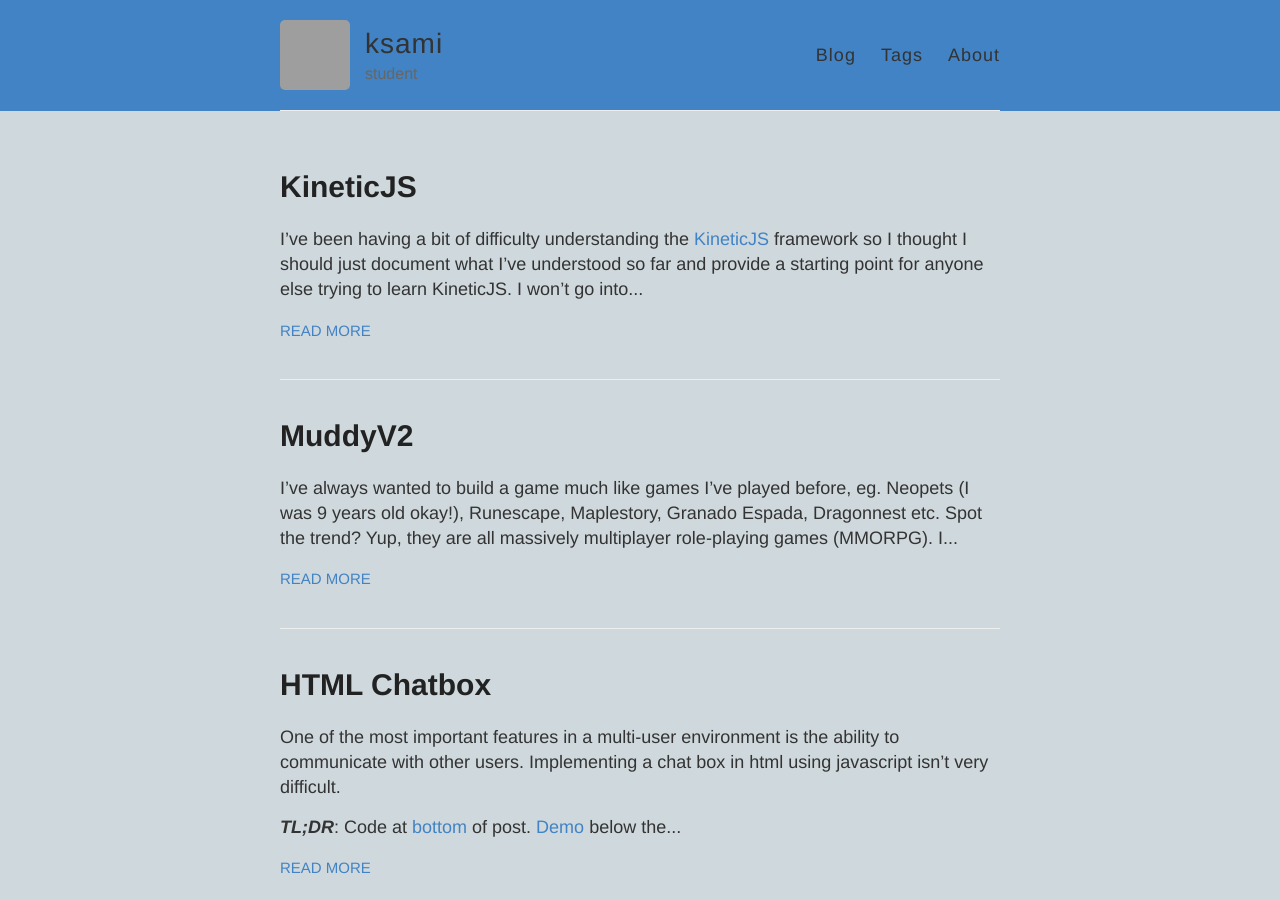
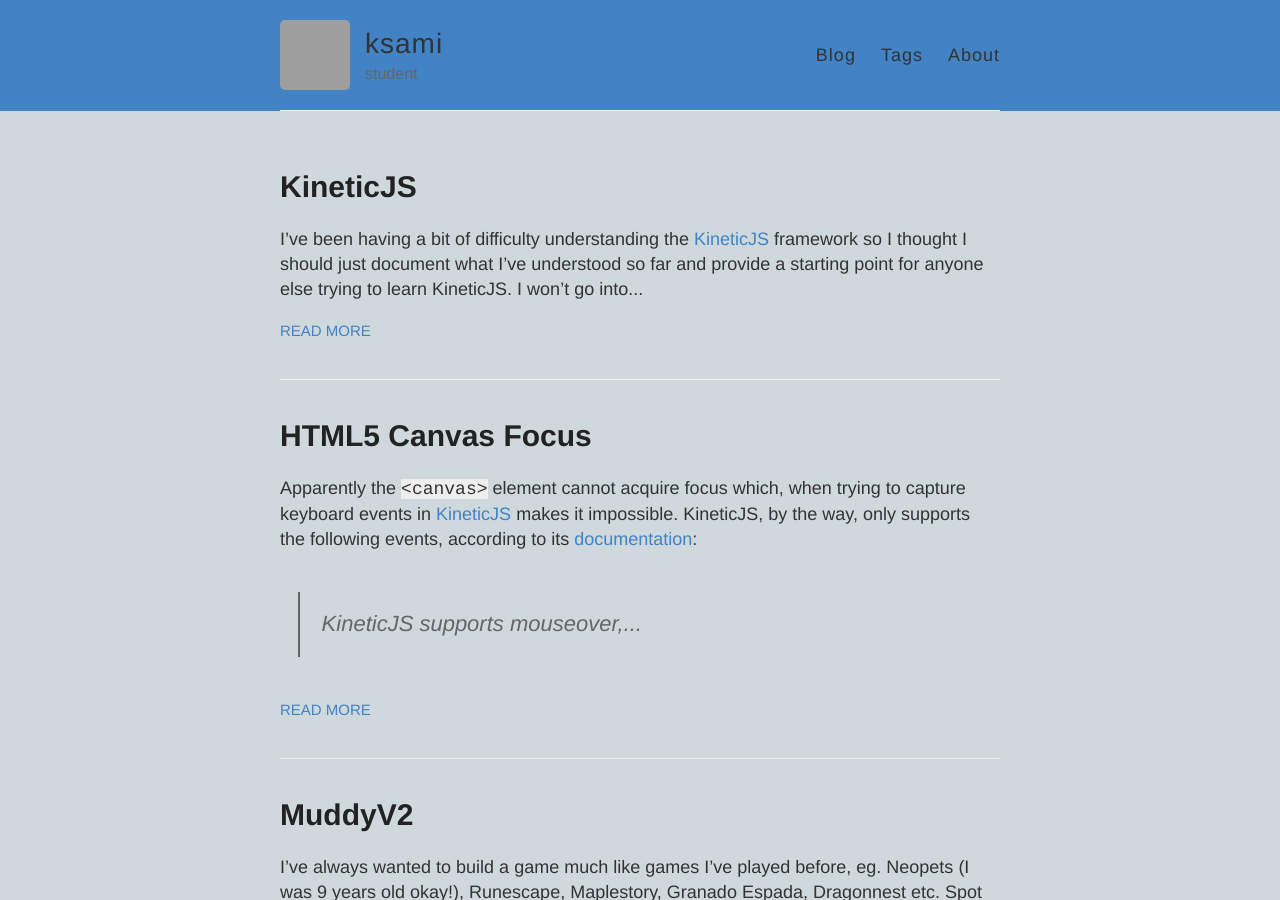
Before and after one commit to ksami/ksami.github.io, a Jekyll site: the page built from index.html, in a window 1280 px wide and 900 px high. Built offline with Jekyll 4.4.1, drawn with Linux system fonts in a browser that asks for light colours; Markdown is read by kramdown in place of the engine named in the settings; comment, search, counter and statistics services are not loaded; grey boxes are pictures that could not be loaded.

Commit message:
add post HTML5 canvas

````diff
--- /dev/null
+++ b/_posts/2015-01-30-HTML5-Canvas.md
@@ -0,0 +1,20 @@
+---
+layout: post
+title: HTML5 Canvas Focus
+tags: [muddy, HTML5, canvas, javascript, jquery, KineticJS]
+---
+
+Apparently the `<canvas>` element cannot acquire focus which, when trying to capture keyboard events in [KineticJS](http://kineticjs.com) makes it impossible. KineticJS, by the way, only supports the following events, according to its [documentation](http://agavestorm.com/kineticjs/index.html):
+> KineticJS supports mouseover, mousemove, mouseout, mouseenter, mouseleave, mousedown, mouseup, click, dblclick, touchstart, touchmove, touchend, tap, dbltap, dragstart, dragmove, and dragend events.
+> Kinetic Stage supports contentMouseover, contentMousemove, contentMouseout, contentMousedown, contentMouseup, contentClick, contentDblclick, contentTouchstart, contentTouchmove, contentTouchend, contentTap, and contentDblTap.
+
+As I've mentioned in an earlier post on KineticJS, layers are rendered as `<canvas>` elements in HTML. Using a workaround from a StackOverflow [answer](http://stackoverflow.com/a/12887221/4469613), I came up with this:
+
+```javascript
+$("canvas").attr("tabindex", 1);
+
+$(".page").focus(function() {
+  $("canvas").focus();
+});
+```
+Using JQuery (really makes life easier), I add the `tabindex` attribute to the `<canvas>`. Doesn't really matter what the tabindex actually is as long as it is an integer. Next, I add a callback function for the `focus` event on my `page` element which I use as a container for the entire page. Inside the function, I simply switch focus over to the `<canvas>` element. From there on, the `.keydown()` function on the `<canvas>` element will actually work and you can use it to fire off KineticJS events.
--- a/_posts/2015-01-30-KineticJS.md
+++ b/_posts/2015-01-30-KineticJS.md
@@ -19,7 +19,7 @@ The structure of KineticJS is actually quite logical and easy to visualise. Ther
 #### Stage
 The stage is the container holding all these layers. Layers have to be explicitly added to the stage using `stage.add(layer)`.
 
-It is rendered in HTML as a `<div>` tag with a class of `kineticjs-content`.
+It is rendered in HTML as a `<div>` element with a class of `kineticjs-content`.
 
 #### Layers
 Layers hold one or more elements and have the following properties:
@@ -32,6 +32,8 @@ Property 1 is useful in cases such as having a character on top of a background.
 Property 2 means that changes which target the layer affect all the elements on that layer. For example, moving the layer towards the right would also move all elements on that layer.
 
 Property 3 could be said to be implied from Property 2 but I feel that it should be highlighted. Any changes made to say, layer 1, would not affect layer 2. I don't know how else I can elaborate this.
+
+Layers are rendered in HTML as `<canvas>` elements, each layer a separate `<canvas>`.
 
 #### Elements
 So far, I've used the Image, Sprite, Line and Rect elements which create an element of its namesake. Sprites are especially useful if you already have frames of an animation and want to quickly animate it. Other elements can be found in the documentation from [AgaveStorm] and shall be left as an exercise for the reader to discover them.
````
